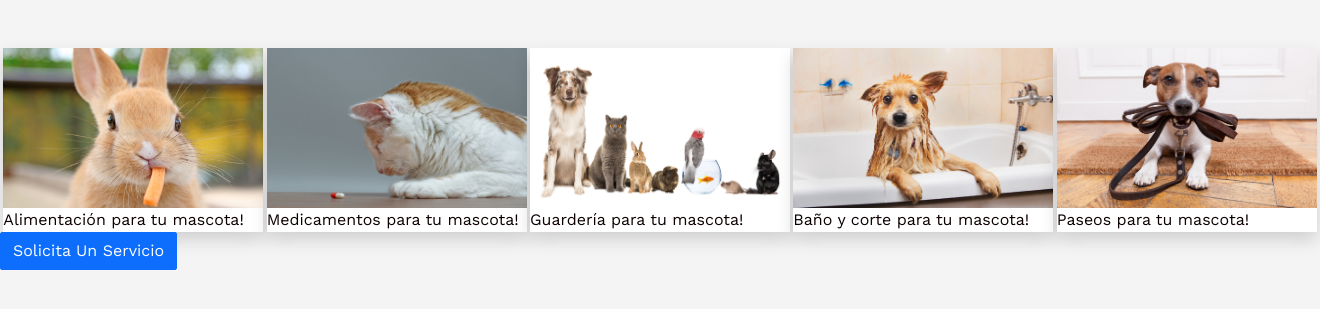
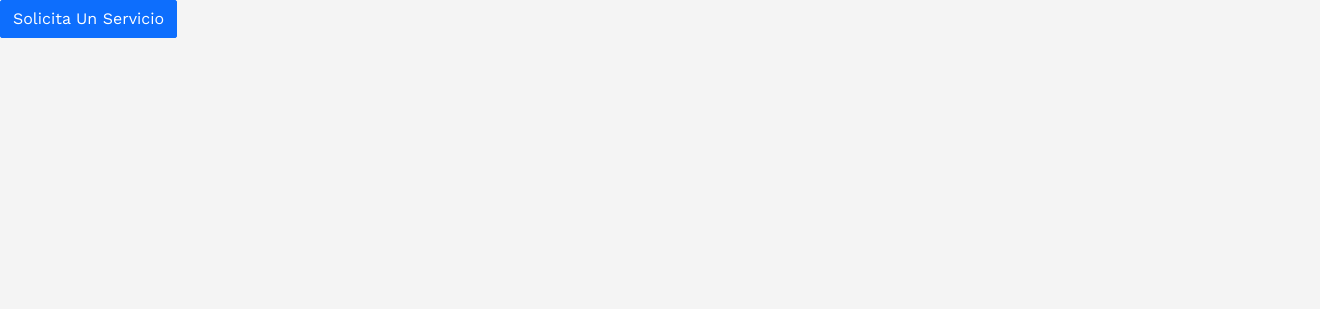
Before and after one commit to irving-gomar/foster_pets, a Rails app: page /services in a window 1320 px wide. Shown: the part 66-375 px from the top of the page. Run offline with Rails 7, Linux system fonts and the light colour scheme; data that the repository does not hold is empty; style sheets or scripts are compiled from the project's sources; some libraries are stand-ins or nearby versions.

Commit message:
agregar codigo de vistas services

```diff
--- a/app/views/services/index.html.erb
+++ b/app/views/services/index.html.erb
@@ -1,29 +1,3 @@
-<div class= 'd-flex justify-content-evenly mt-5'>
-  <div class='services bg-white shadow'>
-    <%= image_tag("feeding.png") %>
-    <div>Alimentación para tu mascota!</div>
-  </div>
-  <div class='services bg-white shadow'>
-    <%= image_tag("medication.png") %>
-    <div>Medicamentos para tu mascota!</div>
-  </div>
-  <div class='services bg-white shadow'>
-    <%= image_tag("sitting.png") %>
-    <div>Guardería para tu mascota!</div>
-  </div>
-  <div class='services bg-white shadow'>
-    <%= image_tag("styling.png") %>
-    <div>Baño y corte para tu mascota!</div>
-  </div>
-  <div class='services bg-white shadow'>
-    <%= image_tag("walking.png") %>
-    <div>Paseos para tu mascota!</div>
-  </div>
-</div>
-
-
-</div>
-
 <div class="container" style="">
   <% @services.each do |service| %>
     <div class="card" style="width=300px; height:100%;">
@@ -40,21 +14,21 @@
           <%= image_tag("styling.png", style: "object-fit: cover; aspect-ratio: 1/1; width: 300px; height:300px")%>
         <% end %>
 
-<     div class="card" style="width=300px; height:100%;">
+    <div class="card" style="width=300px; height:100%;">
       <div class="img">
         <% case service.activity %>
         <% when "Medication" %>
           <%= image_tag("medication.png", style: "object-fit: cover; aspect-ratio: 1/1; width: 300px; height:300px")%>
         <% end %>
 
-      div class="card" style="width=300px; height:100%;">
+    <div class="card" style="width=300px; height:100%;">
       <div class="img">
         <% case service.activity %>
         <% when "Feeding" %>
           <%= image_tag("feeding.png", style: "object-fit: cover; aspect-ratio: 1/1; width: 300px; height:300px")%>
         <% end %>
 
-      div class="card" style="width=300px; height:100%;">
+    <div class="card" style="width=300px; height:100%;">
       <div class="img">
         <% case service.activity %>
         <% when "Babysitting" %>
```
Lines whose indentation alone changed are shown as unchanged.
